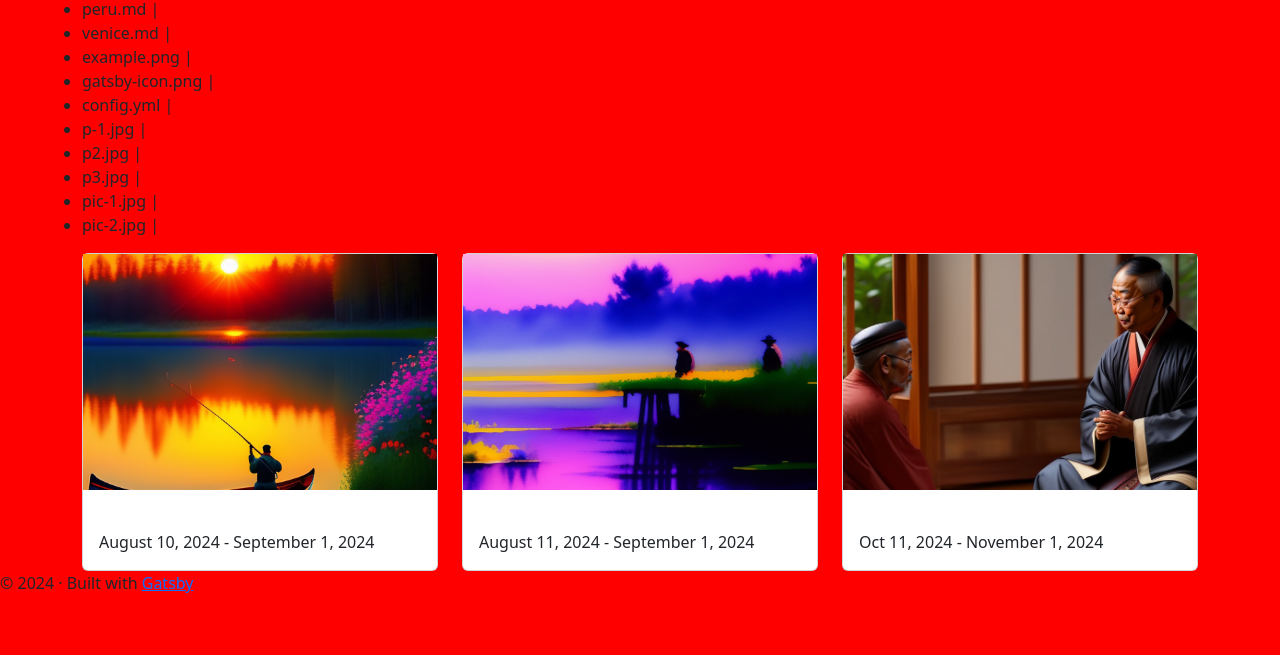
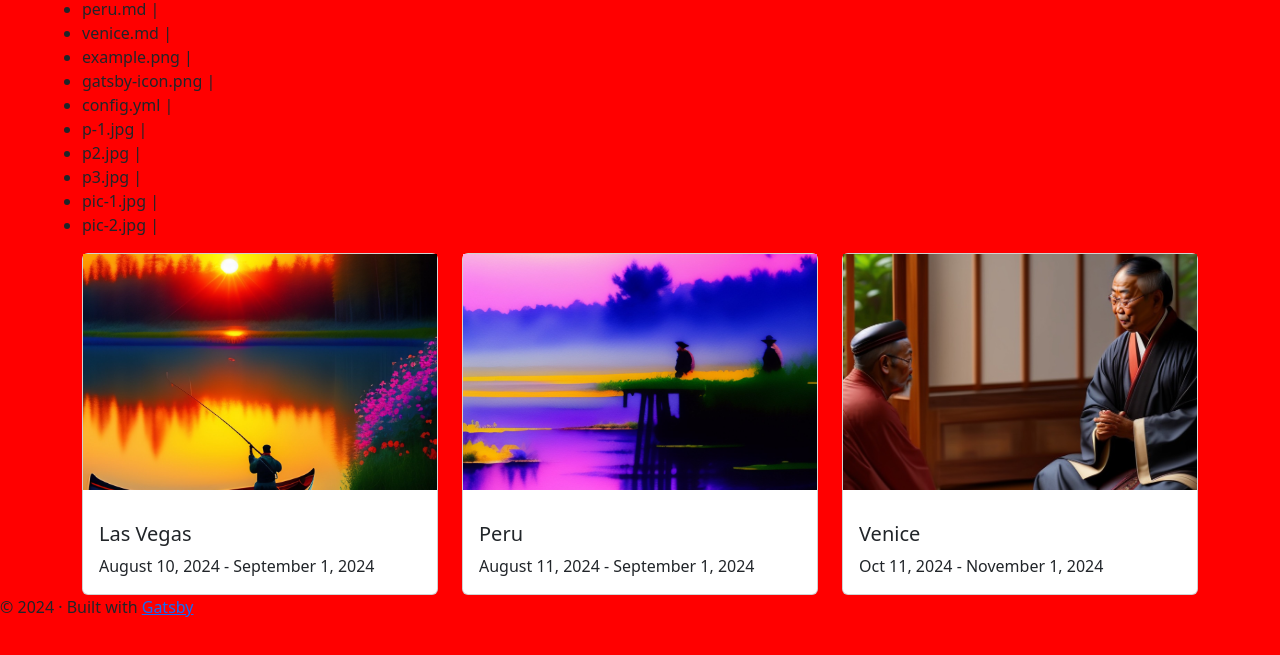
Before and after one commit to rupesh00mahat/jamstack-test, a Gatsby site: page / in a window 1280 px wide. Shown: the part 107-762 px from the top of the page. Built offline with nearby package versions, Linux system fonts and the light colour scheme; Gatsby itself is replaced by a stand-in of ours.

Commit message:
fix issue

```diff
--- a/src/pages/index.js
+++ b/src/pages/index.js
@@ -29,7 +29,7 @@ const IndexPage = ({ data }) => (
                 />
               </p>
               <Card.Body>
-                <Card.Title>{node.frontmatter.location}</Card.Title>
+                <Card.Title>{node.frontmatter.title}</Card.Title>
                 {node.frontmatter.travel_dates}
               </Card.Body>
             </Card>
```
